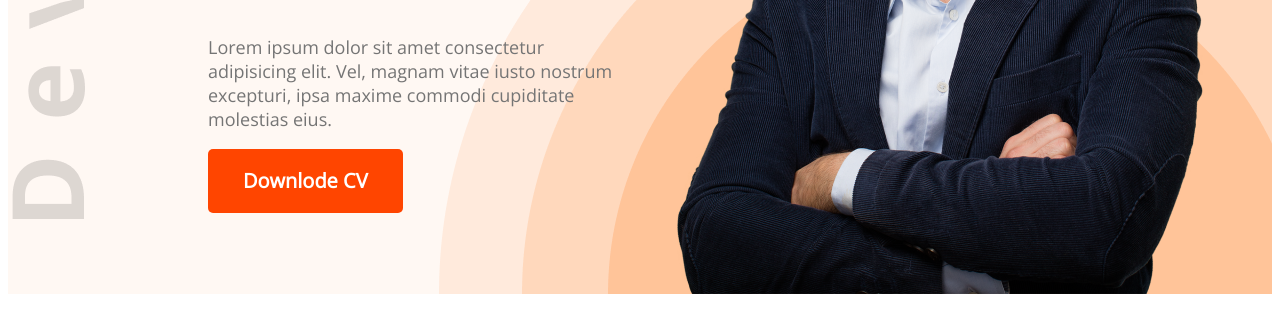
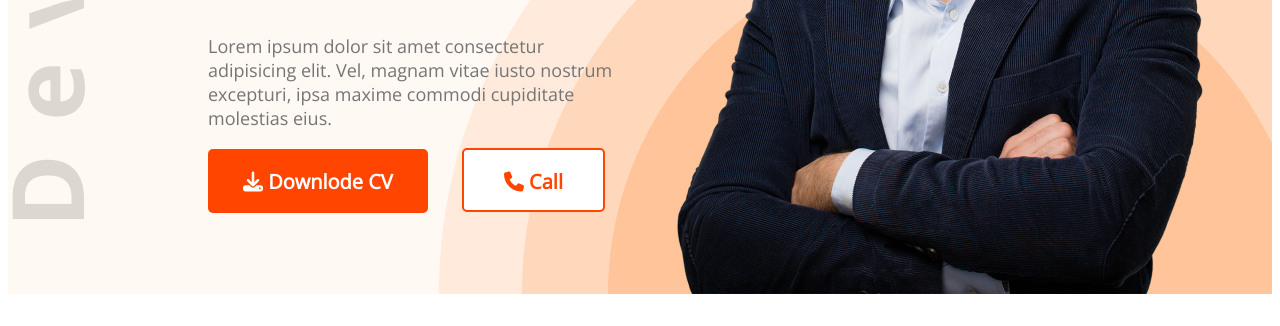
Before and after one commit to debabrata101/dev-portfoli, a plain HTML site: page index.html in a window 1280 px wide. Shown: the part 626-952 px from the top of the page. Drawn offline with nearby package versions, Linux system fonts and the light colour scheme.

Commit message:
contact us added

```diff
--- a/index.html
+++ b/index.html
@@ -5,6 +5,7 @@
     <meta http-equiv="X-UA-Compatible" content="IE=edge">
     <meta name="viewport" content="width=device-width, initial-scale=1.0">
     <title>Developer-portfolio</title>
+    <script src="https://kit.fontawesome.com/8e9887aa00.js" crossorigin="anonymous"></script>
     <link rel="stylesheet" href="styles/portfolio.css">
     <link rel="preconnect" href="https://fonts.googleapis.com"><link rel="preconnect" href="https://fonts.gstatic.com" crossorigin><link href="https://fonts.googleapis.com/css2?family=Open+Sans&display=swap" rel="stylesheet">
 </head>
@@ -24,8 +25,9 @@
                 <h3 class="banner-subtitle">Hi, I am</h3>
                 <h1 class="banner-title">Debabrata</h1>
                 <p class="banner-discription">Lorem ipsum dolor sit amet consectetur adipisicing elit. Vel, magnam vitae iusto nostrum excepturi, ipsa maxime commodi cupiditate molestias eius.</p>
-                <button class="btn-primary">
+                <button class="btn-primary"> <i class="fa-solid fa-download"></i>
                     Downlode CV</button>
+                <button class="call"><i class="fa-solid fa-phone"></i> Call</button>
             </div>
             <img src="images/hardy.png" alt="">
         </div>
@@ -134,7 +136,7 @@
                 </div>
             </div>
             <div class="resume-btn">
-                <button class="btn-primary ">Downlode cv</button>
+                <button class="btn-primary "><i class="fa-solid fa-download"></i> Downlode cv</button>
             </div>
         </section>
         <section class="contact">
--- a/styles/portfolio.css
+++ b/styles/portfolio.css
@@ -44,6 +44,19 @@ nav ul {
     padding: 18px 35px;
     height: 64px;
     border-radius: 5px;
+}
+.call{
+
+    background-color: white;
+    color: orangered;
+    font-weight: 700;
+    font-size: 20px;
+    margin-left: 30px;
+    padding: 18px 40px;
+    height: 64px;
+    border: 2px solid orangered;
+    border-radius: 5px;
+
 }
 
 .banner {
```
